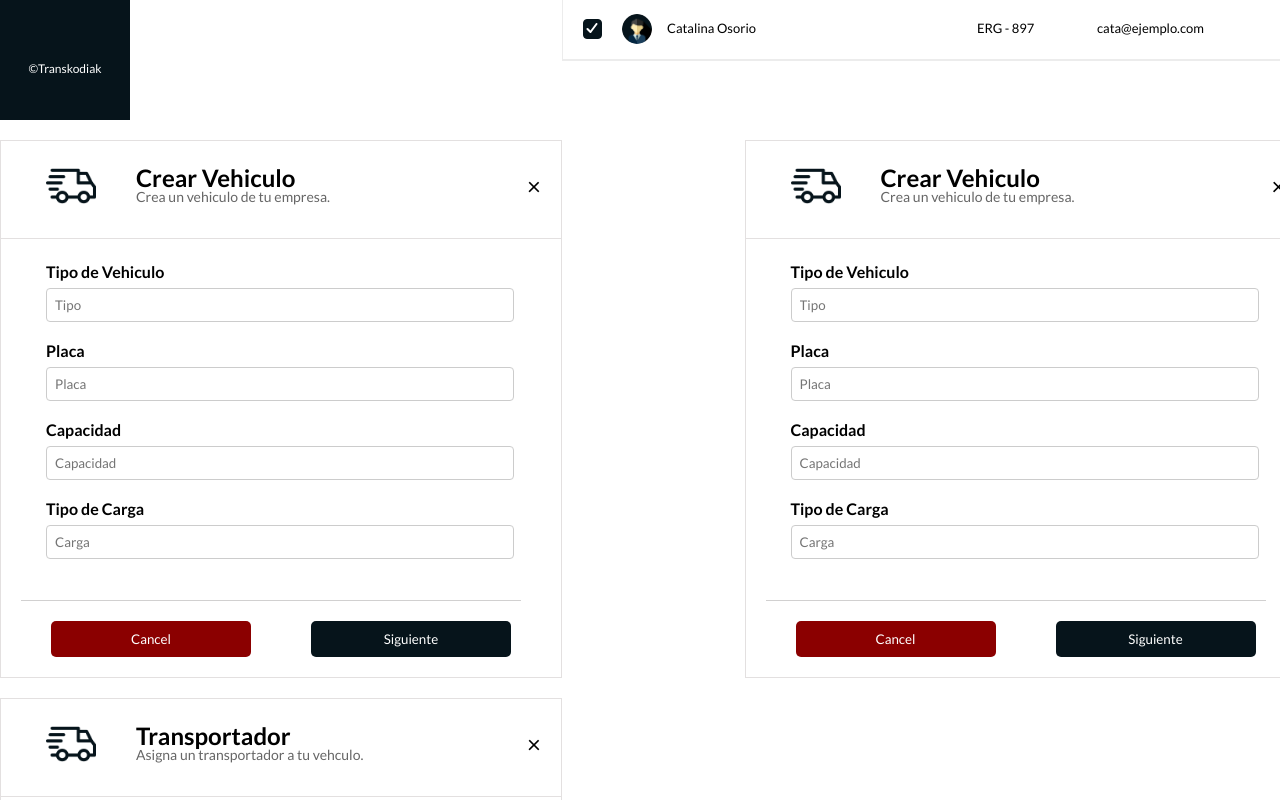
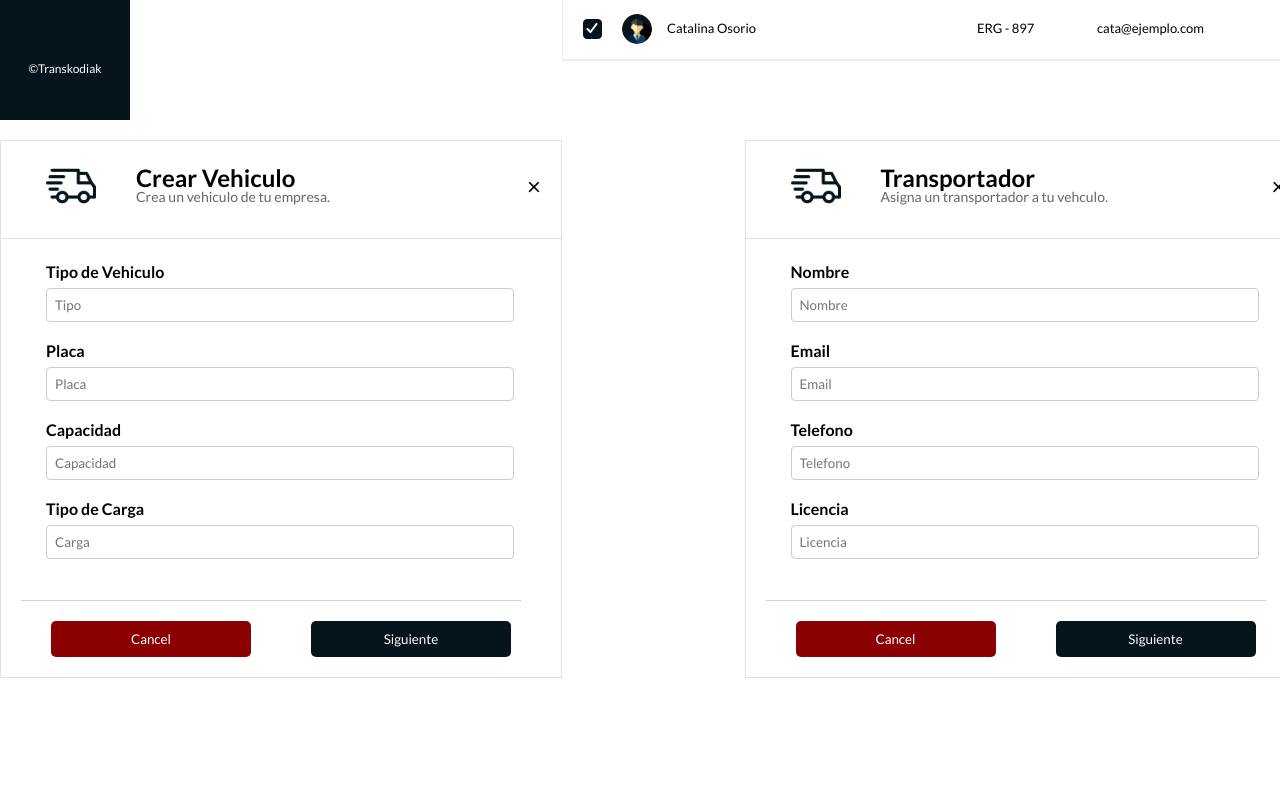
Before and after one commit to aalejandrozuleta/TransKodiak-Frontend, an Angular app: page /vehicleCompany in a window 1280 px wide. Shown: the part 860-1660 px from the top of the page. After the commit the page ends 1538 px from the top, so only its background shows below. Built offline with nearby package versions, Linux system fonts and the light colour scheme.

Commit message:
duplicate delete

```diff
--- a/src/features/vehicle-company/vehicle-company.component.html
+++ b/src/features/vehicle-company/vehicle-company.component.html
@@ -4,15 +4,18 @@
   </aside>
 
   <app-nav-bar-vehicle-company id="navBar"></app-nav-bar-vehicle-company>
-  <app-group-welcome-vehicle-company id="welcomne"></app-group-welcome-vehicle-company>
+  <app-group-welcome-vehicle-company
+    id="welcomne"
+  ></app-group-welcome-vehicle-company>
 
-  <app-nav-options-table-vehicle id="navOptions"></app-nav-options-table-vehicle>
+  <app-nav-options-table-vehicle
+    id="navOptions"
+  ></app-nav-options-table-vehicle>
 
   <div class="vehicle-company-panel">
     <app-group-table-user-vehicle-company></app-group-table-user-vehicle-company>
   </div>
+
   <app-complete-header-form-vehicle></app-complete-header-form-vehicle>
-
-    <app-complete-header-form-vehicle></app-complete-header-form-vehicle>
   <app-create-modal-transporter></app-create-modal-transporter>
 </section>
```
